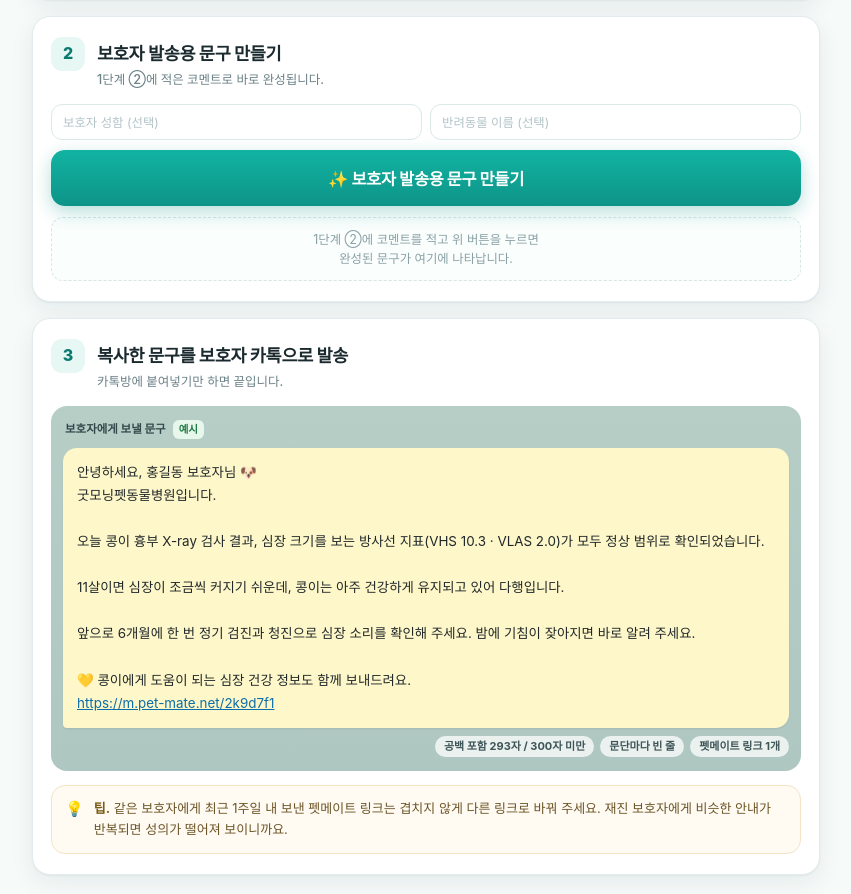
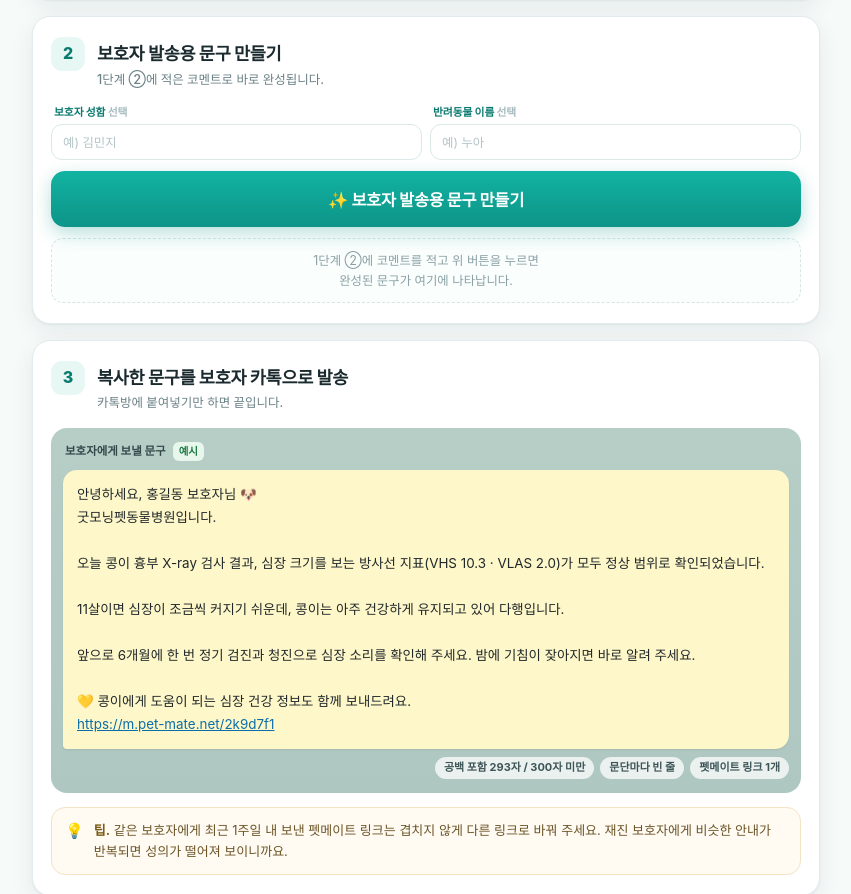
Before and after one commit to PetmateAftercare/Test, a plain HTML site: page index.html in a window 1280 px wide. Shown: the part 828-1722 px from the top of the page, without its empty margins (214-1065 px from the left). Drawn offline with Linux system fonts and the light colour scheme.

Commit message:
2단계 이름 입력칸에 작은 라벨 추가(값을 넣어도 무엇인지 보이도록)

```diff
--- a/index.html
+++ b/index.html
@@ -199,7 +199,13 @@
   .thumbdel:active{transform:translateY(1px)}
 
   /* ---------- step 2 · 만들기 ---------- */
-  .names{display:grid;grid-template-columns:1fr 1fr;gap:8px;margin-bottom:10px}
+  .names{display:grid;grid-template-columns:1fr 1fr;gap:8px;margin-bottom:11px}
+  .names label{display:block;min-width:0}
+  .names label span{
+    display:block;font-size:10.8px;font-weight:800;color:var(--mint-d);
+    letter-spacing:-.1px;margin:0 0 3px 3px;
+  }
+  .names label span i{font-style:normal;font-weight:600;color:#a7bcbf}
   .names input{
     width:100%;font-family:inherit;font-size:13px;color:var(--ink);
     background:#fff;border:1px solid #dbe9e9;border-radius:11px;padding:9px 11px;
@@ -471,8 +477,14 @@
     <div class="step-body">
 
       <div class="names">
-        <input type="text" id="guardianName" placeholder="보호자 성함 (선택)" autocomplete="off">
-        <input type="text" id="petName" placeholder="반려동물 이름 (선택)" autocomplete="off">
+        <label>
+          <span>보호자 성함 <i>선택</i></span>
+          <input type="text" id="guardianName" placeholder="예) 김민지" autocomplete="off">
+        </label>
+        <label>
+          <span>반려동물 이름 <i>선택</i></span>
+          <input type="text" id="petName" placeholder="예) 누아" autocomplete="off">
+        </label>
       </div>
 
       <button type="button" class="mk-go" id="makeBtn">✨ 보호자 발송용 문구 만들기</button>
```
